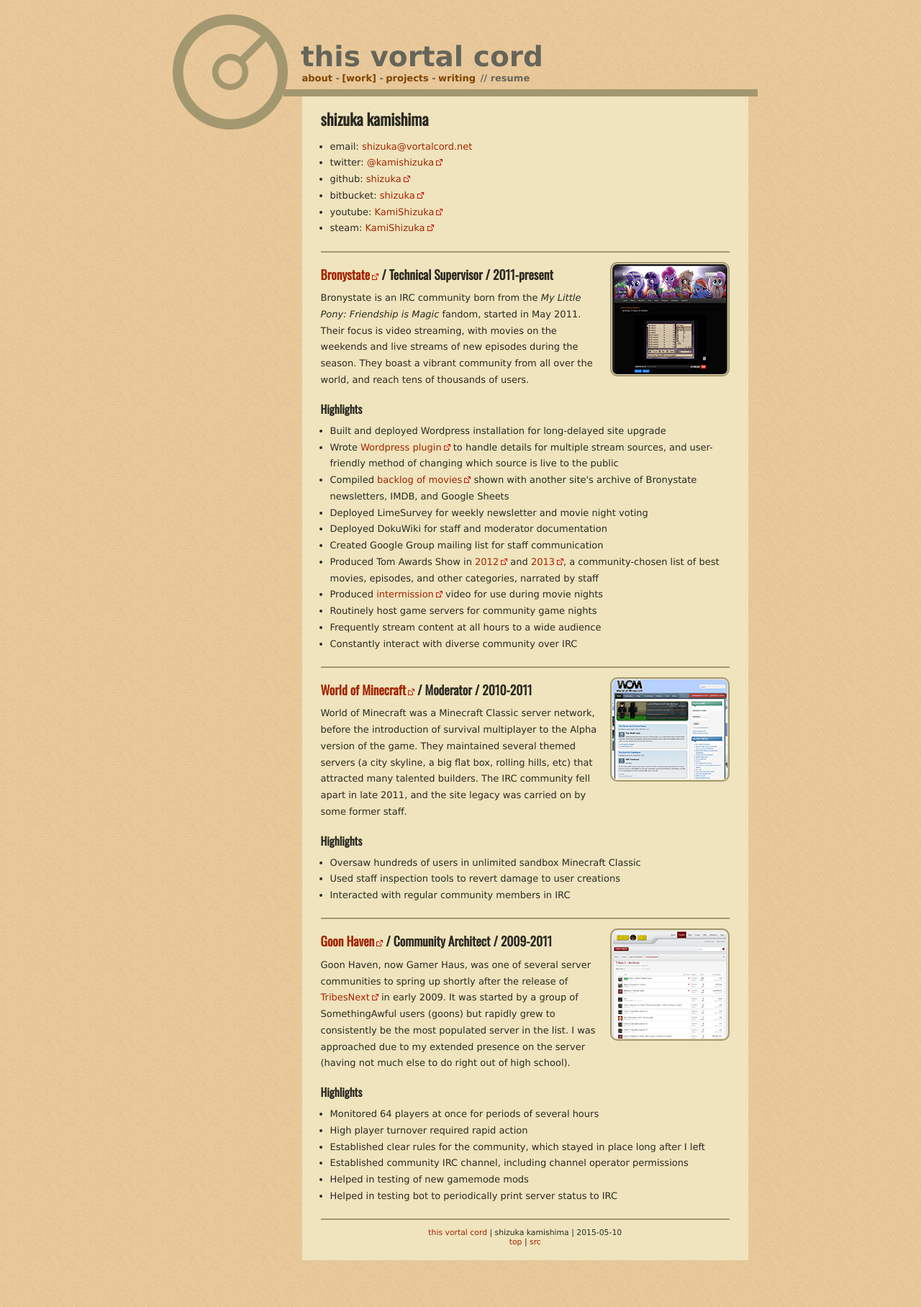
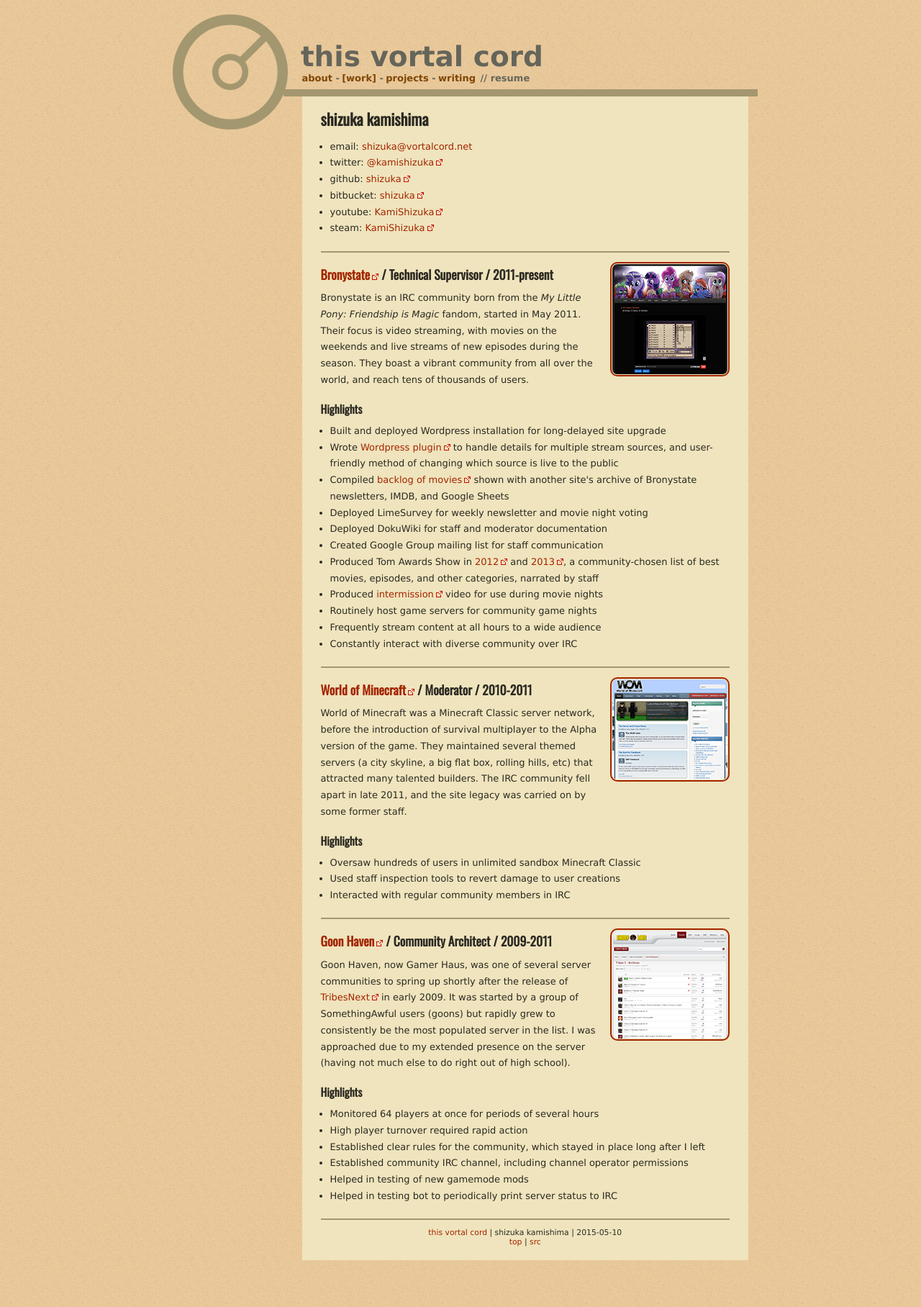
Before and after one commit to shizuka/shizuka.github.io, a Jekyll site: the page built from work/index.md, in a window 1280 px wide. Shown: the whole page at 72% size. Built offline with Jekyll 4.4.1, drawn with Linux system fonts in a browser that asks for light colours; some web fonts are replaced.

Commit message:
added resume css
to make the image links pop
will probably fold this into the main css

```diff
--- /dev/null
+++ b/work/resume.css
@@ -0,0 +1,12 @@
+/*
+ * This Vortal Cord - Resume CSS
+ * Shizuka Kamishima - 2015-05-10
+ */
+
+#contentwrapper a > img {
+  border-color: #a32500;
+}
+
+#contentwrapper a > img:hover {
+  border-style: dotted;
+}
```
Also changed, not shown: work/index.md (+2 -0 lines).
